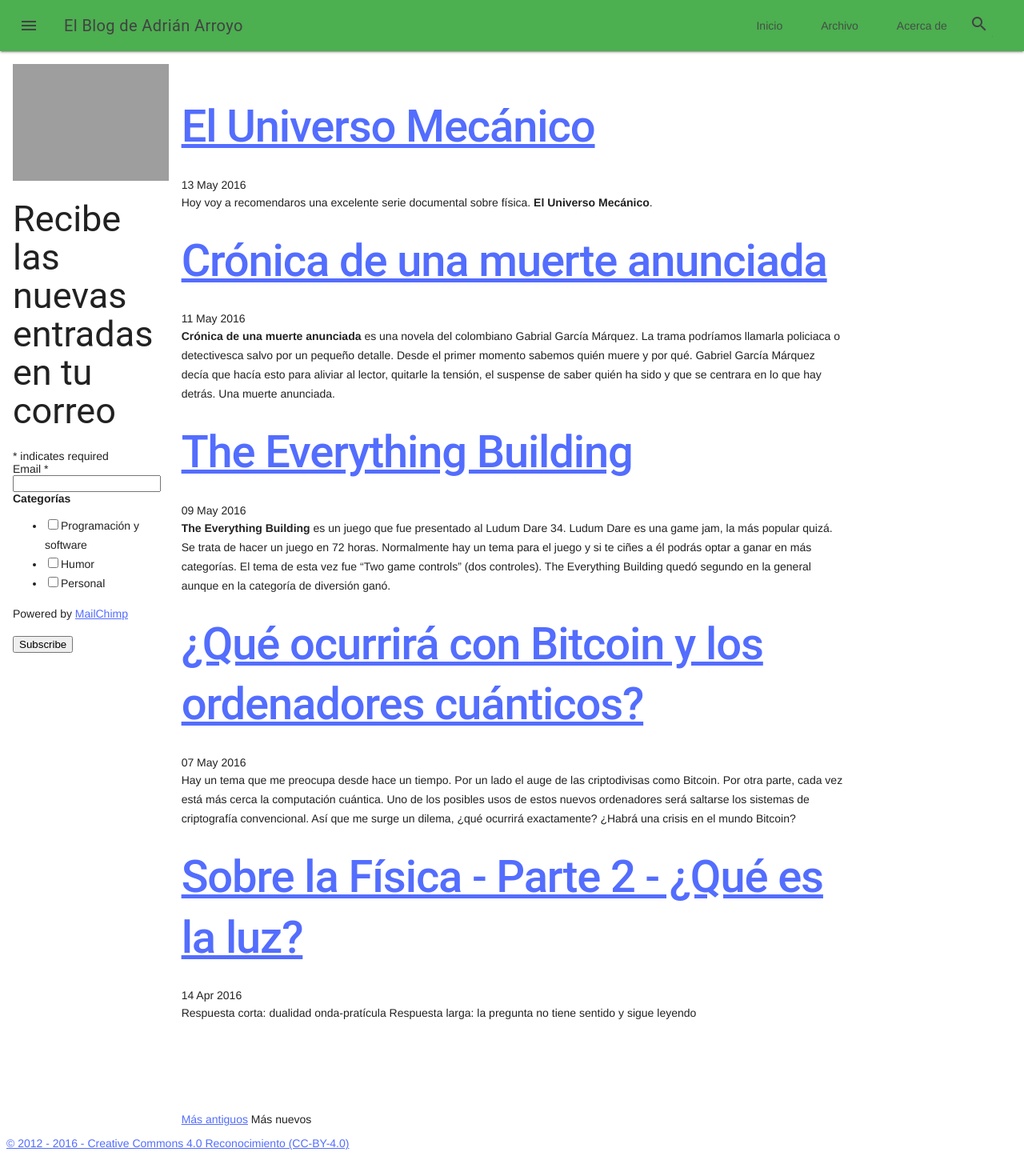
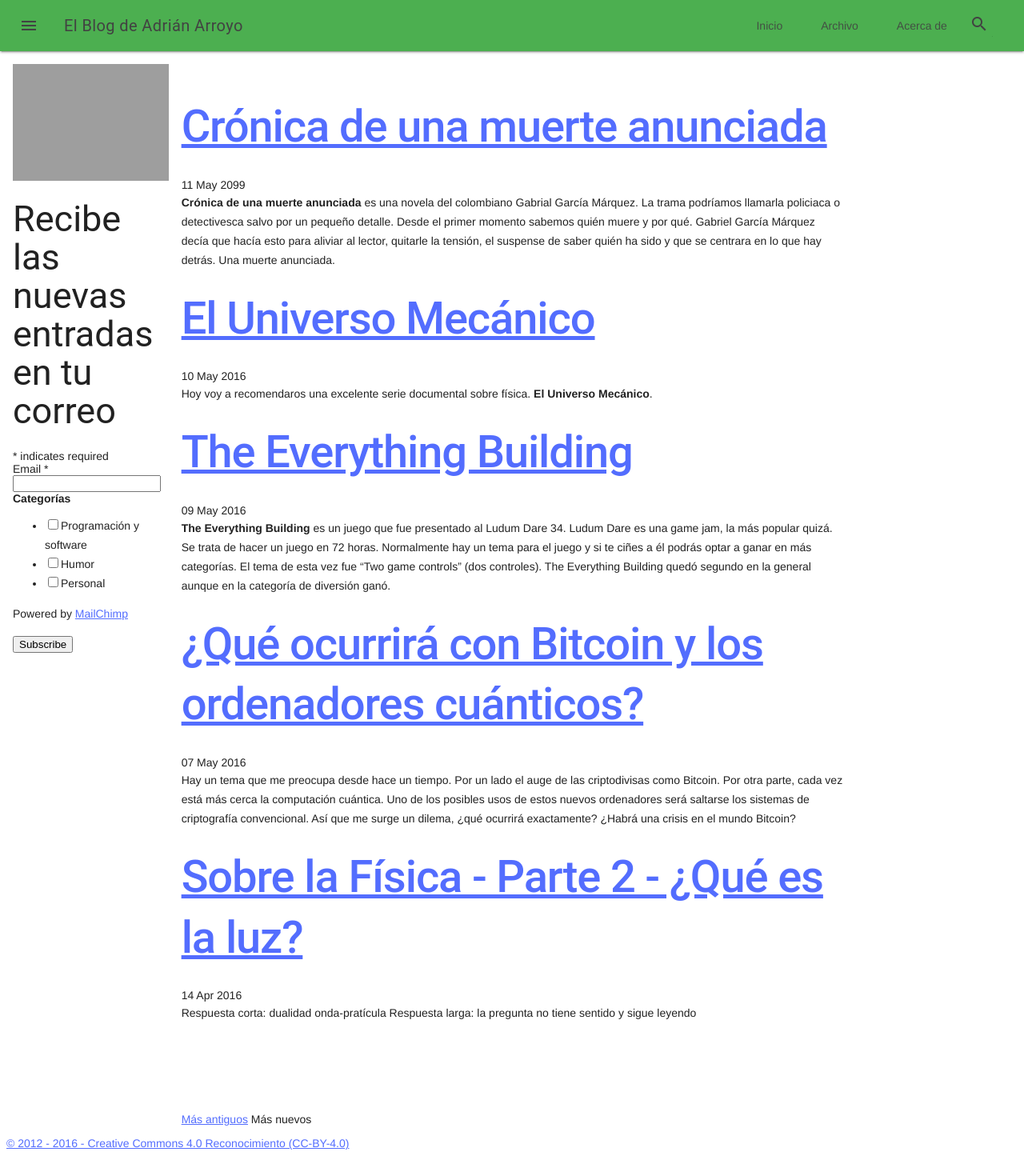
Before and after one commit to AdrianArroyoCalle/blog, a Jekyll site: the page built from index.html, in a window 1280 px wide. Shown: the whole page at 80% size. Built offline with Jekyll 4.4.1, drawn with Linux system fonts in a browser that asks for light colours; nearby versions of some CDN libraries; the list of posts is cut into pages by our own code; comment, search, counter and statistics services are not loaded.

Commit message:
El Universo Mecánico

```diff
--- a/_posts/2016-05-13-el-universo-mecanico.md
+++ b/_posts/2016-05-10-el-universo-mecanico.md
@@ -2,7 +2,7 @@
 layout: post
 title: El Universo Mecánico
 description: Excelente serie documental sobre física.
-date: "2016-05-13 12:00:00"
+date: "2016-05-10 20:05:00"
 keywords:
  - ciencia
  - fisica
--- a/_posts/2016-05-11-cronica-de-una-muerte-anunciada.md
+++ b/_posts/2099-05-11-cronica-de-una-muerte-anunciada.md
@@ -2,7 +2,7 @@
 layout: post
 title: Crónica de una muerte anunciada
 description: Os recomiendo leer Crónica de una muerte anunciada
-date: "2016-05-11 12:00:00"
+date: "2099-05-11 12:00:00"
 keywords:
  - literatura
  - libro
```
